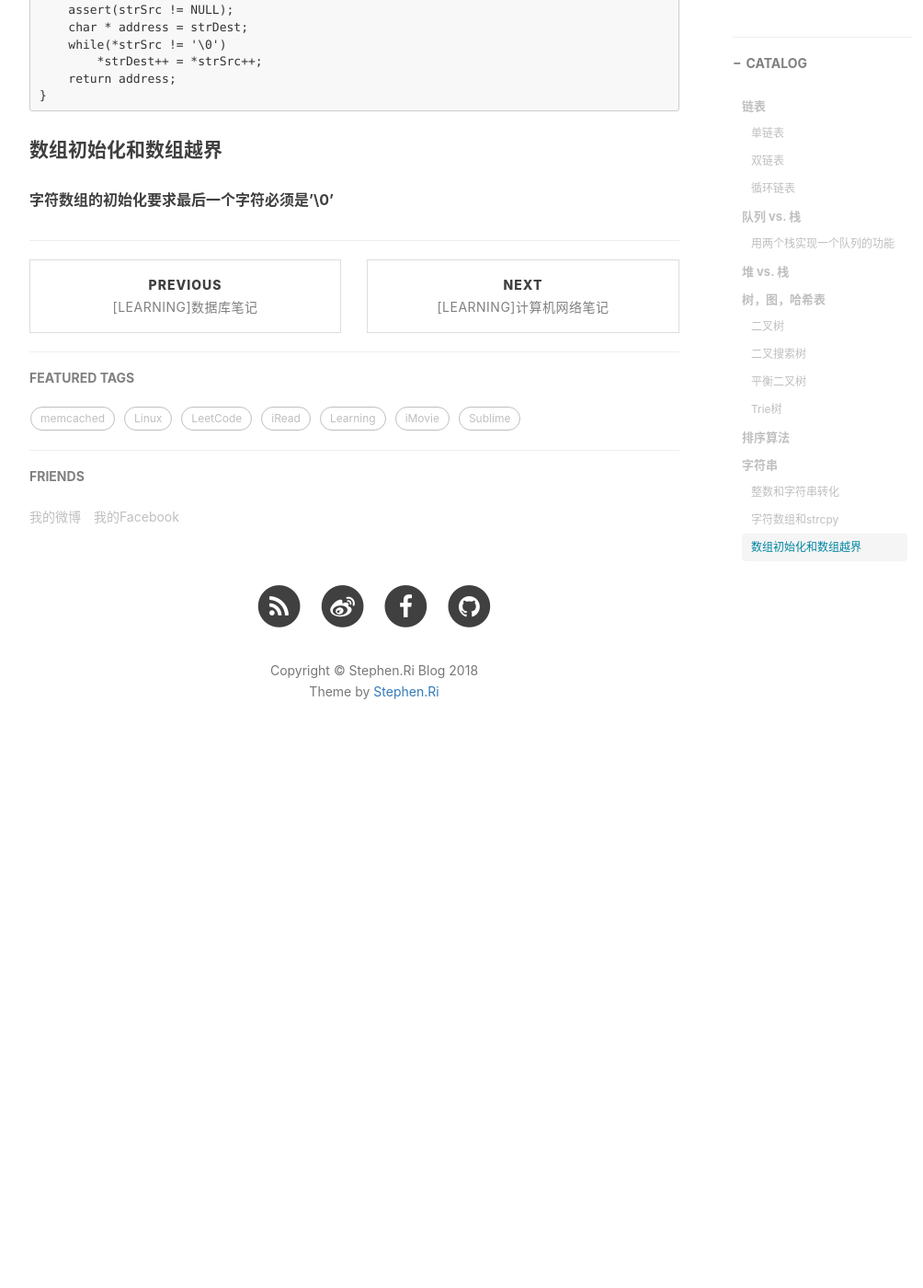
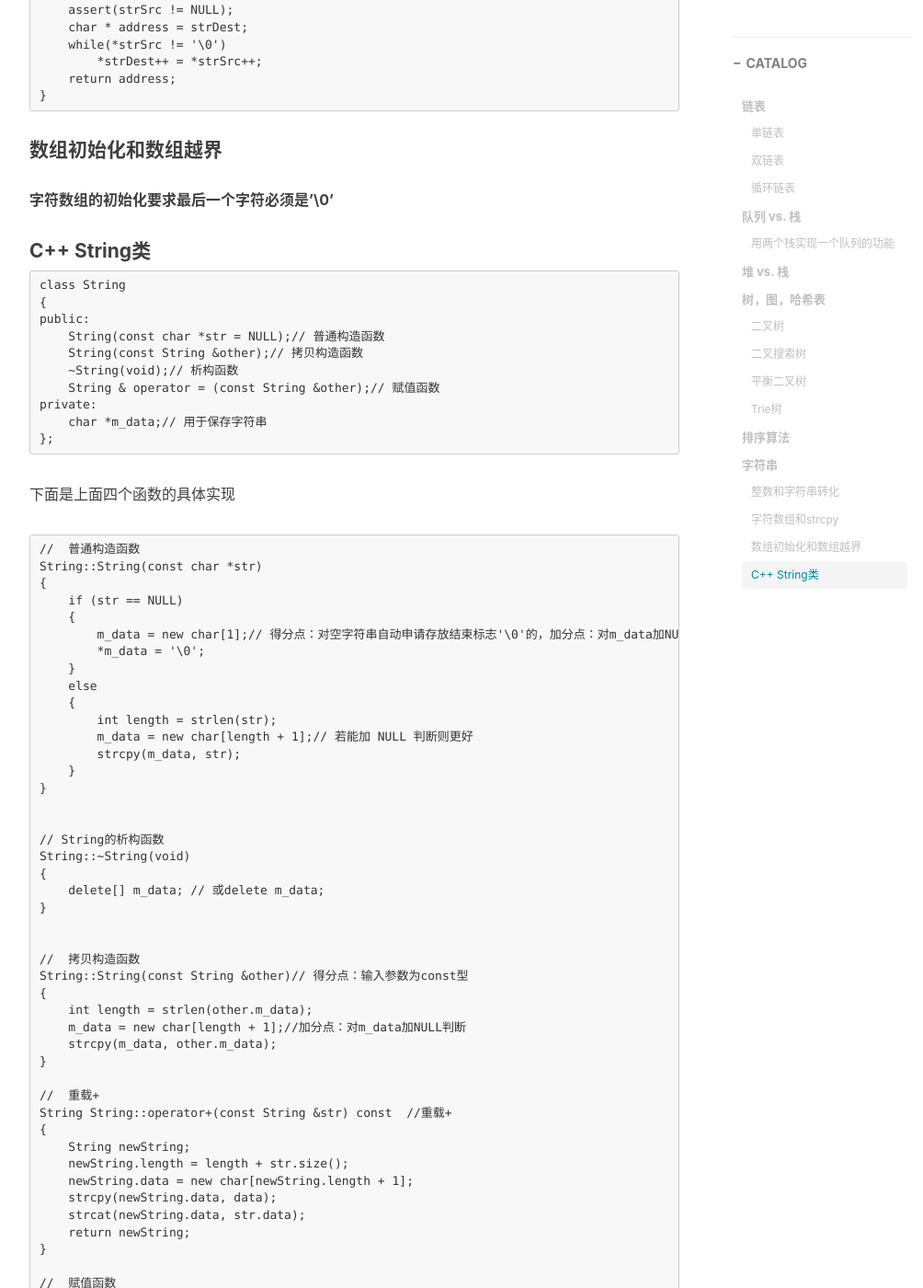
Before and after one commit to StephenRi/StephenRi.github.io, a Jekyll site: the page built from _posts/2018-03-02-[Learning]数据结构笔记.md, in a window 1280 px wide and 1400 px high, scrolled down 4658 px. Shown: the whole window at 92% size, without its empty margins (233-1237 px from the left). Built offline with Jekyll 4.4.1, drawn with Linux system fonts in a browser that asks for light colours; nearby versions of some CDN libraries; comment, search, counter and statistics services are not loaded; before the commit the page ends 5487 px from its top, so only the background shows below that; some of the changed text lies outside the part shown.

Commit message:
up data structure

````diff
--- a/_posts/2018-03-02-[Learning]数据结构笔记.md
+++ b/_posts/2018-03-02-[Learning]数据结构笔记.md
@@ -143,3 +143,78 @@ char * strcpy(char * strDest, const char * strSrc)
 #### 数组初始化和数组越界
 
 **字符数组的初始化要求最后一个字符必须是'\0'**
+
+#### C++ String类
+
+```
+class String
+{
+public:
+    String(const char *str = NULL);// 普通构造函数
+    String(const String &other);// 拷贝构造函数
+    ~String(void);// 析构函数
+    String & operator = (const String &other);// 赋值函数
+private:
+    char *m_data;// 用于保存字符串
+};
+```
+
+下面是上面四个函数的具体实现
+
+```
+//  普通构造函数
+String::String(const char *str)
+{
+    if (str == NULL)
+    {
+        m_data = new char[1];// 得分点：对空字符串自动申请存放结束标志'\0'的，加分点：对m_data加NULL判断
+        *m_data = '\0';
+    }
+    else
+    {
+        int length = strlen(str);
+        m_data = new char[length + 1];// 若能加 NULL 判断则更好
+        strcpy(m_data, str);
+    }
+}
+
+
+// String的析构函数
+String::~String(void)
+{
+    delete[] m_data; // 或delete m_data;
+}
+
+
+//  拷贝构造函数
+String::String(const String &other)// 得分点：输入参数为const型
+{
+    int length = strlen(other.m_data);
+    m_data = new char[length + 1];//加分点：对m_data加NULL判断
+    strcpy(m_data, other.m_data);
+}
+
+//  重载+
+String String::operator+(const String &str) const  //重载+
+{
+    String newString;
+    newString.length = length + str.size();
+    newString.data = new char[newString.length + 1];
+    strcpy(newString.data, data);
+    strcat(newString.data, str.data);
+    return newString;
+}
+
+//  赋值函数
+String & String::operator = (const String &other) // 得分点：输入参数为const型
+{
+    if (this == &other)//得分点：检查自赋值
+        return *this;
+    if (m_data)
+        delete[] m_data;//得分点：释放原有的内存资源
+    int length = strlen(other.m_data);
+    m_data = new char[length + 1];//加分点：对m_data加NULL判断
+    strcpy(m_data, other.m_data);
+    return *this;//得分点：返回本对象的引用
+}
+```
````
Also changed, not shown: _posts/2018-03-02-[Learning]C++语言笔记.md (+7 -1 lines), _posts/2018-03-02-[Learning]操作系统笔记.md (+45 -0 lines), img/imgInBlog/os1.png (added), img/imgInBlog/os2.png (added), img/imgInBlog/os3.png (added), img/imgInBlog/os4.png (added), img/imgInBlog/os5.png (added), img/imgInBlog/os6.png (added).
